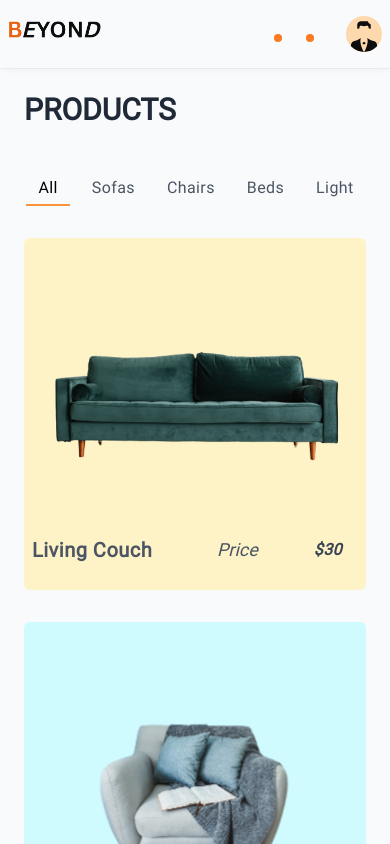
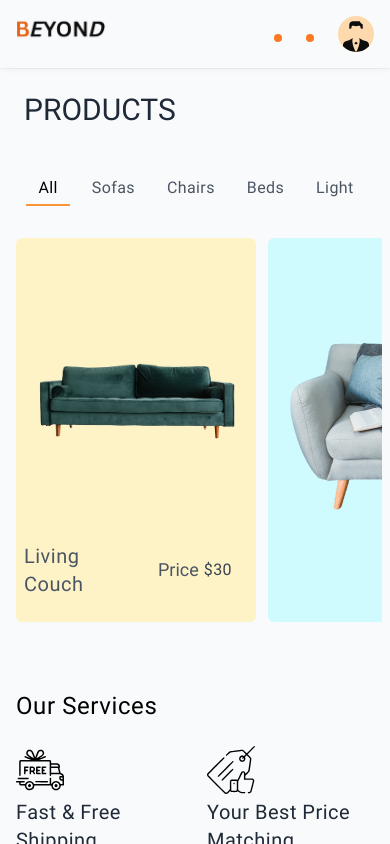
Before and after one commit to Amos-Ditto/Beyond-Furniture, a Nuxt app in the folder beyond-ui/: page /index in a window 390 px wide. Built offline with nearby package versions, Linux system fonts and the light colour scheme.

Commit message:
chore: Update on Landing View

```diff
--- a/beyond-ui/app.vue
+++ b/beyond-ui/app.vue
@@ -10,9 +10,15 @@
 	--tw-bg-opacity: 1;
 }
 
-/* html {
-	font-family: "Arial", "Roboto", Tahoma;
-} */
+html {
+	font-synthesis: none;
+	text-rendering: optimizeLegibility;
+	-webkit-font-smoothing: antialiased;
+	-moz-osx-font-smoothing: grayscale;
+	-webkit-text-size-adjust: 100%;
+	-webkit-touch-callout: none;
+	-webkit-tap-highlight-color: transparent;
+}
 
 body {
 	@apply box-border;
--- a/beyond-ui/components/Cards/HomeItemCard.vue
+++ b/beyond-ui/components/Cards/HomeItemCard.vue
@@ -5,8 +5,8 @@ defineProps<{
 </script>
 
 <template>
-	<div class="item flex flex-col rounded-md px-2 py-3 gap-y-3 h-[22rem]" :class="bg">
-		<div class="item-image w-full h-[80%] flex items-center justify-center">
+	<div class="item flex flex-col rounded-md px-2 py-3 gap-y-3 h-[24rem] sm:h-[22rem] w-[15rem] sm:w-auto" :class="bg">
+		<div class="item-image w-full h-[75%] sm:h-[60%] flex items-center justify-center">
 			<slot name="img"></slot>
 		</div>
 		<div class="item-details grid grid-cols-2 gap-x-3 py-3">
--- a/beyond-ui/components/Navbars/MainNavbar.vue
+++ b/beyond-ui/components/Navbars/MainNavbar.vue
@@ -3,12 +3,12 @@
 <template>
 	<nav
 		id="nav"
-		class="w-full py-4 px-2 sm:px-[8px] md:[20px] lg:px-[78px] xl:px-[90px] grid grid-cols-8 bg-gray-50 opacity-[0.95] transition-all duration-200 z-40"
+		class="w-full py-4 px-4 sm:px-[8px] md:[20px] lg:px-[78px] xl:px-[90px] grid grid-cols-8 bg-gray-50 opacity-[0.95] transition-all duration-200 z-40"
 	>
 		<div class="logo col-span-2">
 			<img src="@/assets/Img/Logo/BEYOND-removebg-preview-light.png" alt="logo" />
 		</div>
-		<div class="navbar-dashboard col-span-6 flex items-center justify-end gap-x-16">
+		<div class="navbar-dashboard col-span-6 flex items-center justify-end gap-x-4 md:gap-x-16">
 			<div class="search-bar relative hidden sm:flex items-center w-[20rem]">
 				<div class="i-mdi-magnify text-lg left-1.5 absolute text-slate-500"></div>
 				<input type="text" name="find" id="find" placeholder="Search for items" />
@@ -19,7 +19,7 @@
 					</button>
 				</div>
 			</div>
-			<div class="right-navbar flex items-center justify-end gap-x-6 sm:gap-x-12">
+			<div class="right-navbar flex items-center justify-end gap-x-4 md:gap-x-12">
 				<div class="notification flex flex-row gap-x-4 sm:gap-x-6 items-center">
 					<div class="cart relative rounded-full items-center flex justify-center hover:bg-gray-100 cursor-pointer p-2">
 						<div class="i-mdi-cart-outline text-xl"></div>
@@ -48,7 +48,7 @@ nav {
 }
 
 .logo img {
-	@apply w-[6rem] sm:w-[8rem];
+	@apply w-[7rem] sm:w-[8rem];
 }
 
 .search-bar input {
--- a/beyond-ui/pages/index/index.vue
+++ b/beyond-ui/pages/index/index.vue
@@ -27,7 +27,9 @@
 				<button class="sub-link">Beds</button>
 				<button class="sub-link">Light</button>
 			</div>
-			<div class="list-items-data grid grid-cols-1 sm:grid-cols-2 md:grid-cols-3 gap-8 lg:gap-14 py-2 px-4 sm:px-0">
+			<div
+				class="list-items-data w-full grid grid-flow-col grid-rows-1 sm:grid-flow-row sm:grid-cols-2 md:grid-cols-3 gap-3 sm:gap-8 lg:gap-14 py-2 px-2 sm:px-0 overflow-x-auto sm:overflow-x-hidden"
+			>
 				<CardsHomeItemCard :bg="'bg-amber-100'">
 					<template #img>
 						<img
@@ -117,6 +119,22 @@
 }
 
 .list-items-data img.list-img {
-	@apply object-contain h-full w-full bg-inherit scale-110;
+	@apply object-contain h-full bg-inherit scale-110  w-[15rem] sm:w-full;
+}
+
+::-webkit-scrollbar {
+	width: 9px;
+	height: 0px;
+}
+::-webkit-scrollbar-track {
+	background: #f1f1f1;
+}
+/* Handle */
+::-webkit-scrollbar-thumb {
+	@apply bg-gray-300;
+}
+/* Handle on hover */
+::-webkit-scrollbar-thumb:hover {
+	background: #555;
 }
 </style>
```
